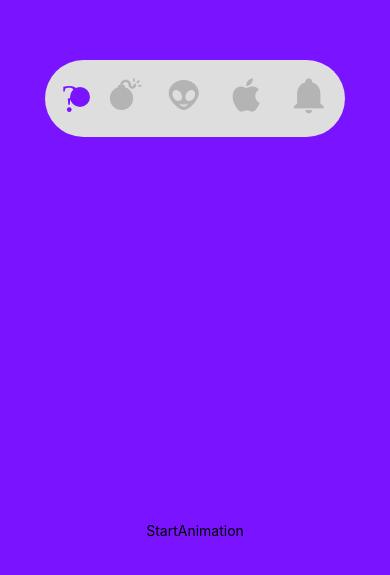
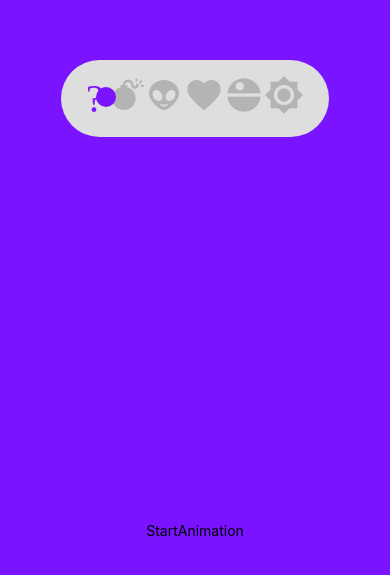
Before and after one commit to Jobonno/AnimationPlay, a React Native app: screen / in a window 390 px wide. Shown: the part 123-698 px from the top of the page. Built offline with nearby package versions, Linux system fonts and the light colour scheme.

Commit message:
Improve the tabber animation

```diff
--- a/Components/Tabber.tsx
+++ b/Components/Tabber.tsx
@@ -11,9 +11,10 @@ const icons = [
     'beats',
     'bomb',
     'alien',
-    'apple',
-    'bell'
-]
+    'cards-heart',
+    'death-star',
+    'brightness-7',
+];
 
 const AnimatedIcon = Animated.createAnimatedComponent(Icon);
 
@@ -31,14 +32,14 @@ class Tabber extends React.Component {
             transform: [{
                 rotate: this.state.animation.interpolate({
                     inputRange: [-1, 1],
-                    outputRange: ['-0.25rad', '0.25rad']
+                    outputRange: ['-0.3rad', '0.3rad']
                 })
             }]
         };
 
         const ballInterpolation = this.state.ballAnimation.interpolate({
-            inputRange: [0, 1, 2, 3, 4],
-            outputRange: [25, 85, 140, 200, 260],
+            inputRange: [0, 1],
+            outputRange: [35, 75],
         });
 
         const ballStyle = {
@@ -74,34 +75,35 @@ class Tabber extends React.Component {
     startWobble = () => {
         let lastItem = this.state.index < (icons.length - 1);
         if (lastItem) {
-            this.setState({index: ++this.state.index});
+            setTimeout(() => this.setState({index: ++this.state.index}), 50);
         } else {
-            this.setState({index: 0});
+            setTimeout(() => this.setState({index: 0}), 150);
         }
         this.setState({opacity: true})
         Animated.timing(this.state.ballAnimation, {
-            toValue: lastItem ? this.state.index : 0,
-            duration: 150,
-            easing: Easing.ease,
+            toValue: lastItem ? this.state.index + 1 : 0,
+            duration: 300,
+            easing: Easing.elastic(.7),
             useNativeDriver: true
         }).start( () =>  this.setState({opacity: false}))
 
         Animated.sequence([
+            Animated.delay(100),
             Animated.timing(this.state.animation, {
                 toValue: 1.0,
-                duration: 300,
+                duration: 150,
                 easing: Easing.linear,
                 useNativeDriver: true
             }),
             Animated.timing(this.state.animation, {
                 toValue: -1.0,
-                duration: 150,
+                duration: 250,
                 easing: Easing.linear,
                 useNativeDriver: true
             }),
             Animated.timing(this.state.animation, {
                 toValue: 0.0,
-                duration: 150,
+                duration: 250,
                 easing: Easing.linear,
                 useNativeDriver: true
             })
@@ -118,8 +120,8 @@ const styles = StyleSheet.create({
     },
     pickerBar: {
         paddingVertical: 15,
-        paddingHorizontal: 5,
-        width: 300,
+        paddingHorizontal: 25,
+        // width: 300,
         backgroundColor: 'rgb(222,222,222)',
         flexDirection: 'row',
         justifyContent: 'space-around',
@@ -127,7 +129,7 @@ const styles = StyleSheet.create({
     },
     track: {
         borderRadius: 30,
-        width: 300,
+        // width: 300,
         top: -50
     },
     ball: {
```
